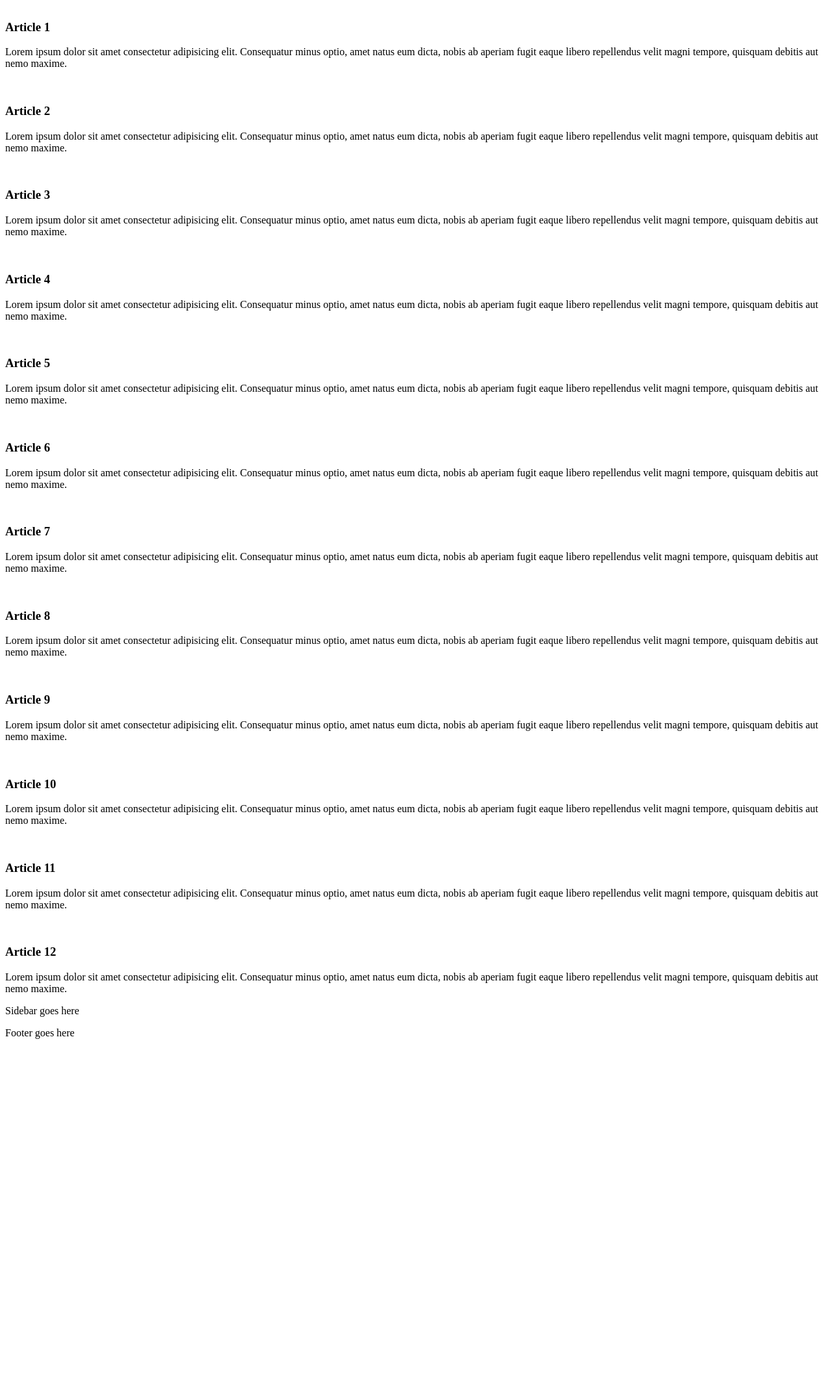
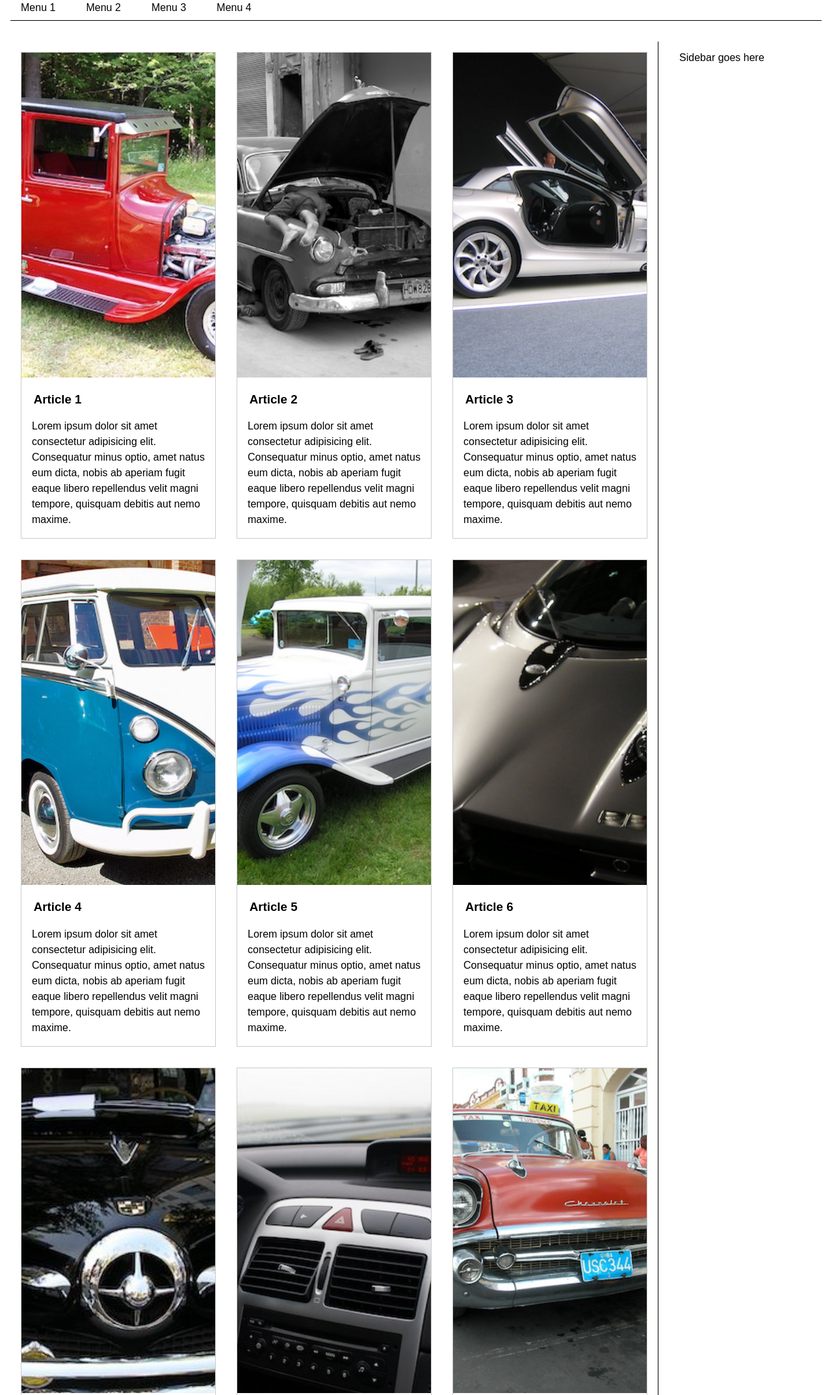
Before and after one commit to tanjahapponen/Responsiivisuus, a plain HTML site: page index.html in a window 1280 px wide. Shown: the part 174-2321 px from the top of the page at 65% size. Before the commit the page ends 1789 px from the top, so only its background shows below. Drawn offline with Linux system fonts and the light colour scheme.

Commit message:
Päivitetty HTML-tiedoston rakennetta

```diff
--- a/index.html
+++ b/index.html
@@ -3,7 +3,7 @@
 <head>
   <meta charset="UTF-8">
   <meta name="viewport" content="width=device-width, initial-scale=1.0">
-  <link rel="stylesheet" href="../Responsiivisuus harjoitus 1/css/style.css">
+  <link rel="stylesheet" href="../Responsiivisuus/css/style.css">
   <title>Responsive sample page</title>
 </head>
 <body>
@@ -23,84 +23,84 @@
       <section id="main">
         <article>
           <div>
-            <img src="../Responsiivisuus harjoitus 1/images/car1.jpg" alt="" />
+            <img src="../Responsiivisuus/images/car1.jpg" alt="" />
             <h3>Article 1</h3>
             <p>Lorem ipsum dolor sit amet consectetur adipisicing elit. Consequatur minus optio, amet natus eum dicta, nobis ab aperiam fugit eaque libero repellendus velit magni tempore, quisquam debitis aut nemo maxime.</p>
           </div>
         </article>
         <article>
           <div>
-            <img src="../Responsiivisuus harjoitus 1/images/car2.jpg" alt="" />
+            <img src="../Responsiivisuus/images/car2.jpg" alt="" />
             <h3>Article 2</h3>
             <p>Lorem ipsum dolor sit amet consectetur adipisicing elit. Consequatur minus optio, amet natus eum dicta, nobis ab aperiam fugit eaque libero repellendus velit magni tempore, quisquam debitis aut nemo maxime.</p>
           </div>
         </article>
         <article>
           <div>
-            <img src="../Responsiivisuus harjoitus 1/images/car3.jpg" alt="" />
+            <img src="../Responsiivisuus/images/car3.jpg" alt="" />
             <h3>Article 3</h3>
             <p>Lorem ipsum dolor sit amet consectetur adipisicing elit. Consequatur minus optio, amet natus eum dicta, nobis ab aperiam fugit eaque libero repellendus velit magni tempore, quisquam debitis aut nemo maxime.</p>
           </div>
         </article>
         <article>
           <div>
-            <img src="../Responsiivisuus harjoitus 1/images/car4.jpg" alt="" />
+            <img src="../Responsiivisuus/images/car4.jpg" alt="" />
             <h3>Article 4</h3>
             <p>Lorem ipsum dolor sit amet consectetur adipisicing elit. Consequatur minus optio, amet natus eum dicta, nobis ab aperiam fugit eaque libero repellendus velit magni tempore, quisquam debitis aut nemo maxime.</p>
           </div>
         </article>
         <article>
           <div>
-            <img src="../Responsiivisuus harjoitus 1/images/car5.jpg" alt="" />
+            <img src="../Responsiivisuus/images/car5.jpg" alt="" />
             <h3>Article 5</h3>
             <p>Lorem ipsum dolor sit amet consectetur adipisicing elit. Consequatur minus optio, amet natus eum dicta, nobis ab aperiam fugit eaque libero repellendus velit magni tempore, quisquam debitis aut nemo maxime.</p>
           </div>
         </article>
         <article>
           <div>
-            <img src="../Responsiivisuus harjoitus 1/images/car6.jpg" alt="" />
+            <img src="../Responsiivisuus/images/car6.jpg" alt="" />
             <h3>Article 6</h3>
             <p>Lorem ipsum dolor sit amet consectetur adipisicing elit. Consequatur minus optio, amet natus eum dicta, nobis ab aperiam fugit eaque libero repellendus velit magni tempore, quisquam debitis aut nemo maxime.</p>
           </div>
         </article>
         <article>
           <div>
-            <img src="../Responsiivisuus harjoitus 1/images/car7.jpg" alt="" />
+            <img src="../Responsiivisuus/images/car7.jpg" alt="" />
             <h3>Article 7</h3>
             <p>Lorem ipsum dolor sit amet consectetur adipisicing elit. Consequatur minus optio, amet natus eum dicta, nobis ab aperiam fugit eaque libero repellendus velit magni tempore, quisquam debitis aut nemo maxime.</p>
           </div>
         </article>
         <article>
           <div>
-            <img src="../Responsiivisuus harjoitus 1/images/car8.jpg" alt="" />
+            <img src="../Responsiivisuus/images/car8.jpg" alt="" />
             <h3>Article 8</h3>
             <p>Lorem ipsum dolor sit amet consectetur adipisicing elit. Consequatur minus optio, amet natus eum dicta, nobis ab aperiam fugit eaque libero repellendus velit magni tempore, quisquam debitis aut nemo maxime.</p>
           </div>
         </article>
         <article>
           <div>
-            <img src="../Responsiivisuus harjoitus 1/images/car9.jpg" alt="" />
+            <img src="../Responsiivisuus/images/car9.jpg" alt="" />
             <h3>Article 9</h3>
             <p>Lorem ipsum dolor sit amet consectetur adipisicing elit. Consequatur minus optio, amet natus eum dicta, nobis ab aperiam fugit eaque libero repellendus velit magni tempore, quisquam debitis aut nemo maxime.</p>
           </div>
         </article>
         <article>
           <div>
-            <img src="../Responsiivisuus harjoitus 1/images/car10.jpg" alt="" />
+            <img src="../Responsiivisuus/images/car10.jpg" alt="" />
             <h3>Article 10</h3>
             <p>Lorem ipsum dolor sit amet consectetur adipisicing elit. Consequatur minus optio, amet natus eum dicta, nobis ab aperiam fugit eaque libero repellendus velit magni tempore, quisquam debitis aut nemo maxime.</p>
           </div>
         </article>
         <article>
           <div>
-            <img src="../Responsiivisuus harjoitus 1/images/car11.jpg" alt="" />
+            <img src="../Responsiivisuus/images/car11.jpg" alt="" />
             <h3>Article 11</h3>
             <p>Lorem ipsum dolor sit amet consectetur adipisicing elit. Consequatur minus optio, amet natus eum dicta, nobis ab aperiam fugit eaque libero repellendus velit magni tempore, quisquam debitis aut nemo maxime.</p>
           </div>
         </article>
         <article>
           <div>
-            <img src="../Responsiivisuus harjoitus 1/images/car12.jpg" alt="" />
+            <img src="../Responsiivisuus/images/car12.jpg" alt="" />
             <h3>Article 12</h3>
             <p>Lorem ipsum dolor sit amet consectetur adipisicing elit. Consequatur minus optio, amet natus eum dicta, nobis ab aperiam fugit eaque libero repellendus velit magni tempore, quisquam debitis aut nemo maxime.</p>
           </div>
```
